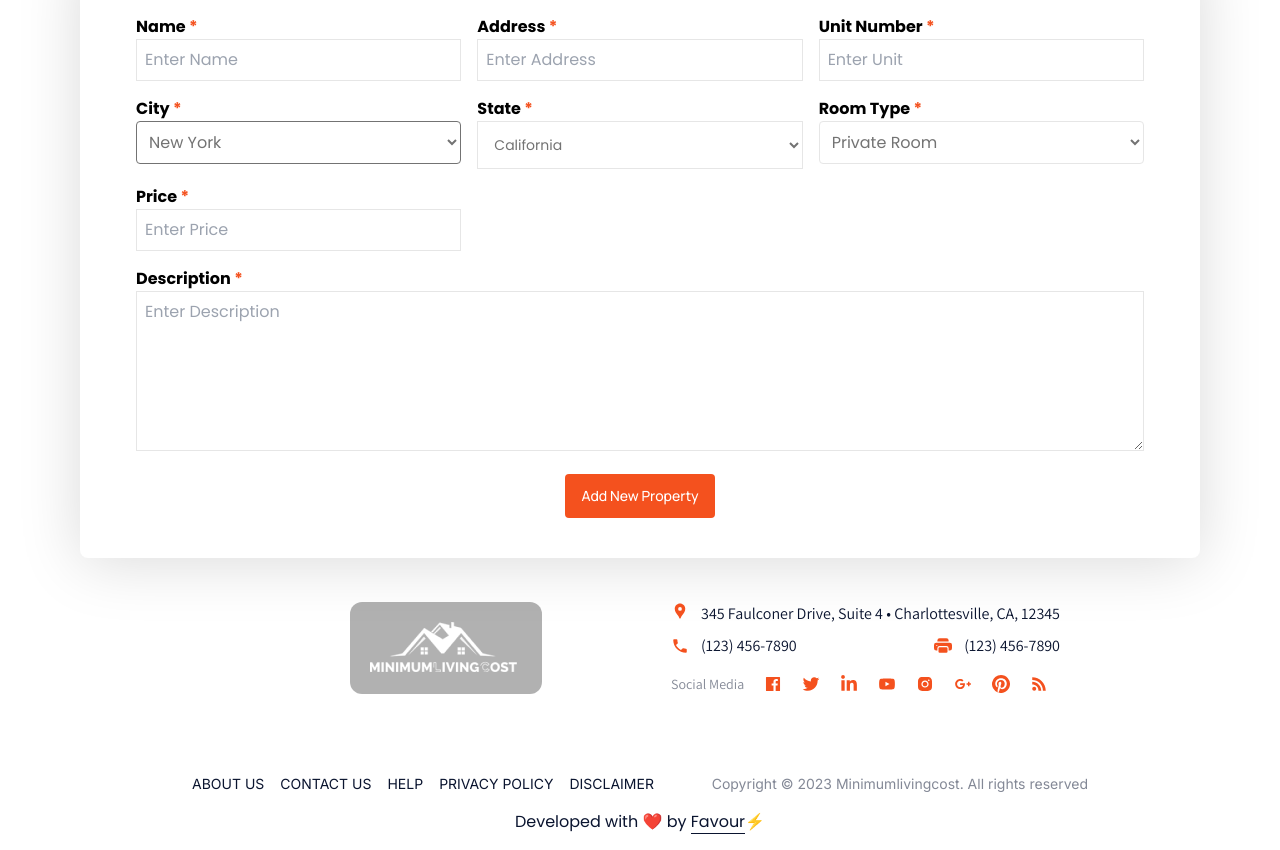
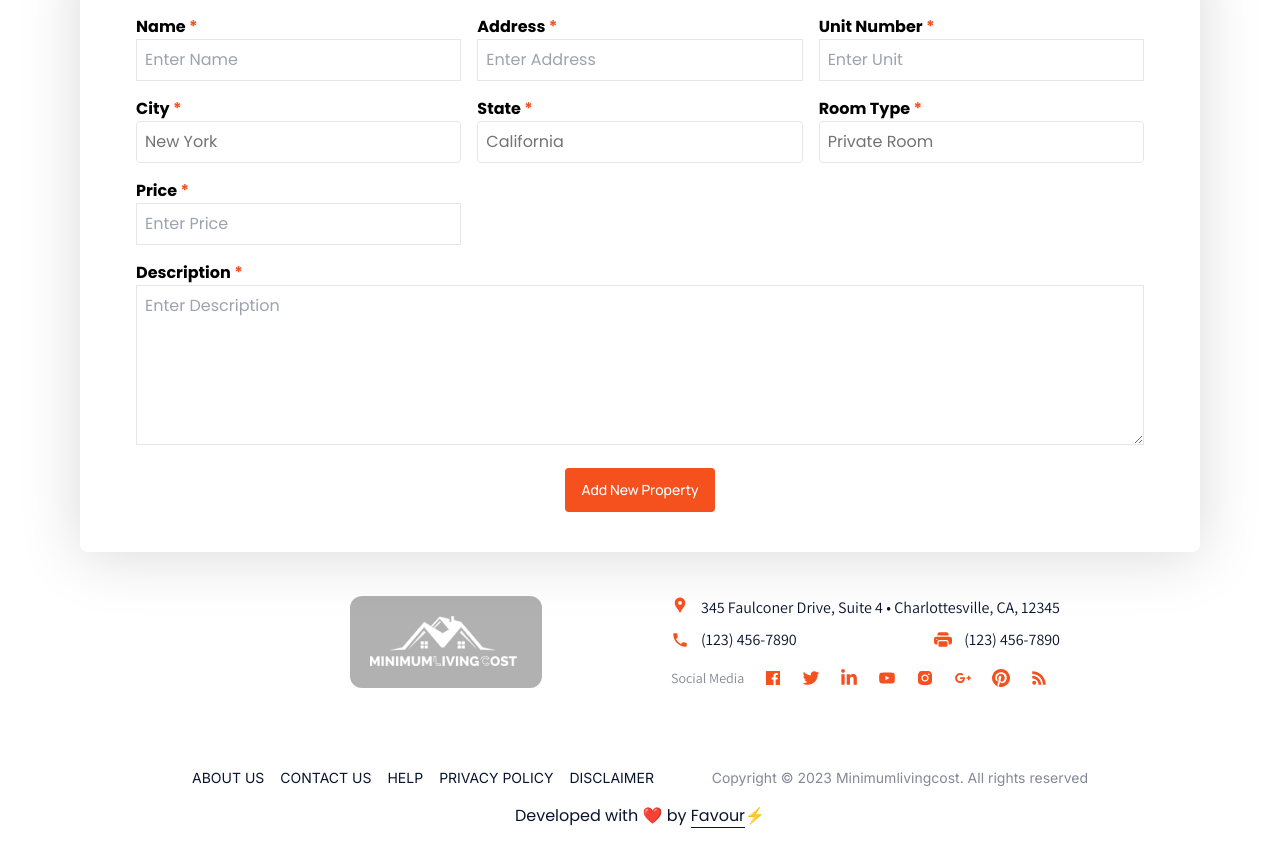
Before and after one commit to favourbadakin/Home-Rentals-Agency, a React (Vite) app: page / in a window 1280 px wide. Shown: the part 2960-3810 px from the top of the page. Built offline with nearby package versions, Linux system fonts and the light colour scheme.

Commit message:
first test deploy

```diff
--- a/src/components/Form.jsx
+++ b/src/components/Form.jsx
@@ -41,7 +41,7 @@ const Form = () => {
                 Name <span className="text-tertiary">*</span>
               </label>
               <input
-                className="border p-2 foc border-[#E6E6E6] w-full"
+                className="border p-2 border-[#E6E6E6] w-full focus:outline-none focus:border-tertiary"
                 id="name"
                 placeholder="Enter Name"
                 name="name"
@@ -54,7 +54,7 @@ const Form = () => {
                 Address <span className="text-tertiary">*</span>
               </label>
               <input
-                className="border p-2 border-[#E6E6E6] w-full"
+                className="border p-2 border-[#E6E6E6] w-full focus:outline-none focus:border-tertiary"
                 id="address"
                 placeholder="Enter Address"
                 name="address"
@@ -68,7 +68,7 @@ const Form = () => {
               </label>
               <input
                 type="number"
-                className="border p-2 foc border-[#E6E6E6] w-full"
+                className="border p-2 foc border-[#E6E6E6] w-full focus:outline-none focus:border-tertiary"
                 id="unitNumber"
                 placeholder="Enter Unit"
                 name="unitNumber"
@@ -81,7 +81,7 @@ const Form = () => {
                 City <span className="text-tertiary">*</span>
               </label>
               <select
-                className=" rounded bg-[#FFF] border text-[#737373] p-2 focus:border-[#E6E6E6] w-full"
+                className="appearance-none rounded bg-[#FFF] border text-[#737373] p-2 border-[#E6E6E6] w-full focus:outline-none duration-300 focus:border-tertiary focus:ring-tertiary"
                 id="city"
                 value={formData.city}
                 name="city"
@@ -101,8 +101,7 @@ const Form = () => {
                 State <span className="text-tertiary">*</span>
               </label>
               <select
-                 //className=" rounded bg-[#FFF] border text-[#737373] p-4 border-[#E6E6E6] w-full"
-                 className="border text-[#737373] bg-[#FFF] bg-clip-padding cursor-pointer focus:ring-0 text-sm p-3 focus:outline-none border-[#E6E6E6] w-full rounded-none"
+                className="appearance-none focus:outline-none focus:border-tertiary rounded bg-[#FFF] border text-[#737373] p-2 border-[#E6E6E6] w-full"
                 id="state"
                 value={formData.state}
                 name="state"
@@ -122,7 +121,7 @@ const Form = () => {
                 Room Type <span className="text-tertiary">*</span>
               </label>
               <select
-                className=" rounded border text-[#737373] bg-[#FFF] p-2 foc border-[#E6E6E6] w-full"
+                className="appearance-none focus:outline-none focus:border-tertiary rounded border text-[#737373] bg-[#FFF] p-2 foc border-[#E6E6E6] w-full"
                 id="roomType"
                 value={formData.roomType}
                 name="roomType"
@@ -142,7 +141,7 @@ const Form = () => {
               </label>
               <input
                 type="number"
-                className="border p-2 foc border-[#E6E6E6] w-full"
+                className="border p-2 border-[#E6E6E6] w-full focus:outline-none focus:border-tertiary"
                 id="price"
                 placeholder="Enter Price"
                 name="price"
@@ -156,12 +155,12 @@ const Form = () => {
               Description <span className="text-tertiary">*</span>
             </label>
             <textarea
-              className="border p-2 foc border-[#E6E6E6] w-full h-28 md:h-40"
+              className="border p-2 focus:outline-none focus:border-tertiary border-[#E6E6E6] w-full h-28 md:h-40"
               id="description"
               onChange={handleChange}
               name="description"
               value={formData.description}
-              placeholder='Enter Description'
+              placeholder="Enter Description"
             ></textarea>
           </div>
           {/* <div> */}
```
